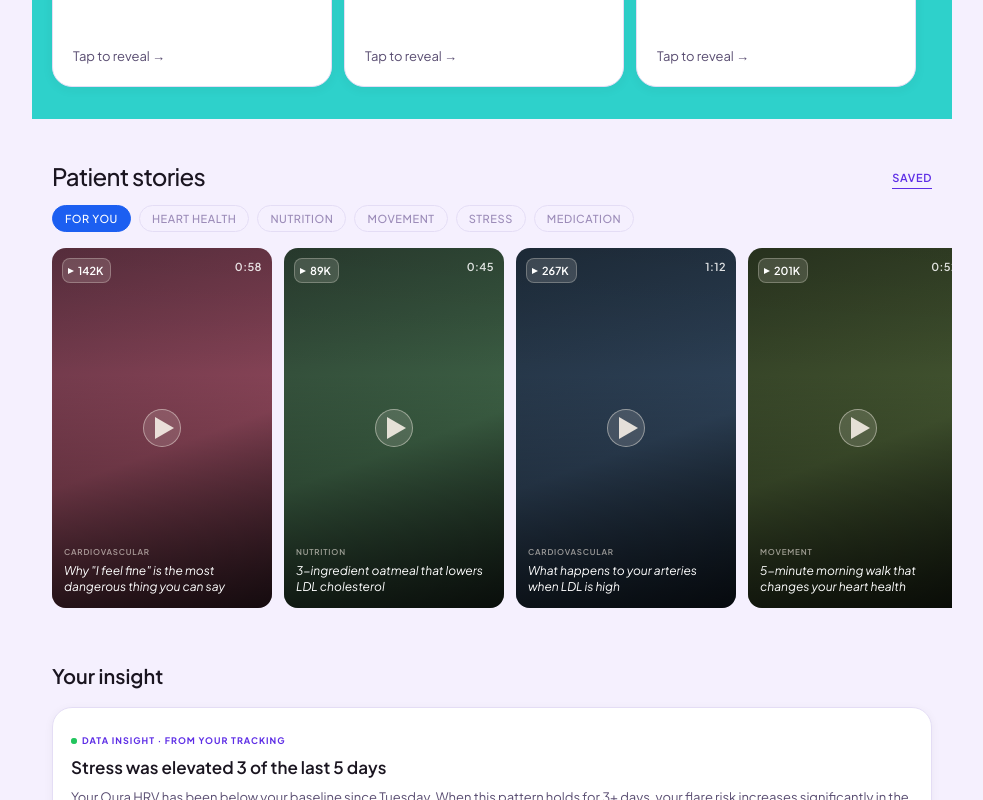
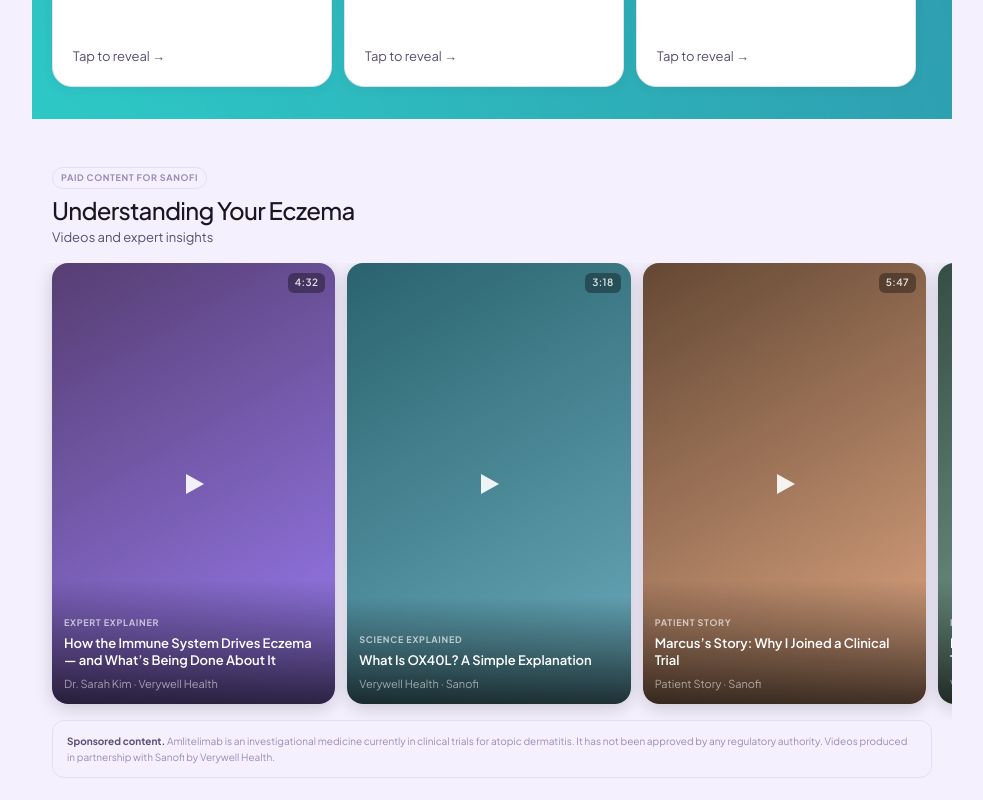
Before and after one commit to isramohamed-crypto/cardiometabolic-insights, a React (Vite) app: page / in a window 1280 px wide. Shown: the part 1760-2560 px from the top of the page, without its empty margins (148-1131 px from the left). Built offline with nearby package versions, Linux system fonts and the light colour scheme.

Commit message:
added sponsored content section instad of people stories

```diff
--- a/src/components/WatchNow.jsx
+++ b/src/components/WatchNow.jsx
@@ -1,244 +1,123 @@
-import React, { useState, useEffect, useRef } from 'react'
-import { reels } from '../data/reels'
+import React, { useState } from 'react'
 
-const CHIPS = ['For You', 'Heart Health', 'Nutrition', 'Movement', 'Stress', 'Medication']
+/* ─── Video data ─────────────────────────────────────────────────────────── */
+const VIDEOS = [
+  {
+    id: 1,
+    tag: 'Expert Explainer',
+    title: 'How the Immune System Drives Eczema \u2014 and What\u2019s Being Done About It',
+    src: 'Dr. Sarah Kim \u00b7 Verywell Health',
+    dur: '4:32',
+    bg: 'linear-gradient(150deg,rgba(58,30,90,0.85),rgba(93,45,230,0.6))',
+  },
+  {
+    id: 2,
+    tag: 'Science Explained',
+    title: 'What Is OX40L? A Simple Explanation',
+    src: 'Verywell Health \u00b7 Sanofi',
+    dur: '3:18',
+    bg: 'linear-gradient(150deg,rgba(6,74,85,0.85),rgba(13,124,143,0.6))',
+  },
+  {
+    id: 3,
+    tag: 'Patient Story',
+    title: 'Marcus\u2019s Story: Why I Joined a Clinical Trial',
+    src: 'Patient Story \u00b7 Sanofi',
+    dur: '5:47',
+    bg: 'linear-gradient(150deg,rgba(74,42,16,0.85),rgba(212,120,50,0.6))',
+  },
+  {
+    id: 4,
+    tag: 'Preparing for Your Visit',
+    title: 'Preparing to Talk About Newer Treatments',
+    src: 'Verywell Health \u00b7 Sanofi',
+    dur: '2:55',
+    bg: 'linear-gradient(150deg,rgba(20,48,36,0.85),rgba(60,130,90,0.6))',
+  },
+]
 
-function formatTime(progress, secs) {
-  const elapsed = Math.round((progress / 100) * secs)
-  const m = Math.floor(elapsed / 60)
-  const s = elapsed % 60
-  return `${m}:${s < 10 ? '0' : ''}${s}`
-}
+/* ─── Component ──────────────────────────────────────────────────────────── */
+export default function WatchNow() {
+  const [activeVideo, setActiveVideo] = useState(null)
 
-export default function WatchNow() {
-  const [activeChip, setActiveChip]     = useState('For You')
-  const [openReel, setOpenReel]         = useState(null)
-  const [playing, setPlaying]           = useState(false)
-  const [progress, setProgress]         = useState(0)
-  const [thumbVote, setThumbVote]       = useState(null) // 'up' | 'down' | null
-  const [toastMsg, setToastMsg]         = useState('')
-  const [toastVisible, setToastVisible] = useState(false)
-  const timerRef = useRef(null)
-
-  // ── Timer ──────────────────────────────────────────────────
-  useEffect(() => {
-    if (!playing || !openReel) return
-    timerRef.current = setInterval(() => {
-      setProgress(prev => {
-        const next = prev + 100 / (openReel.secs * 10)
-        if (next >= 100) {
-          clearInterval(timerRef.current)
-          setPlaying(false)
-          return 100
-        }
-        return next
-      })
-    }, 100)
-    return () => clearInterval(timerRef.current)
-  }, [playing, openReel])
-
-  // ── Helpers ────────────────────────────────────────────────
-  function showToast(msg) {
-    setToastMsg(msg)
-    setToastVisible(true)
-    setTimeout(() => setToastVisible(false), 2200)
-  }
-
-  function openModal(reel) {
-    clearInterval(timerRef.current)
-    setOpenReel(reel)
-    setPlaying(false)
-    setProgress(0)
-    setThumbVote(null)
-  }
-
-  function closeModal() {
-    clearInterval(timerRef.current)
-    setPlaying(false)
-    setOpenReel(null)
-  }
-
-  function togglePlay() {
-    setPlaying(p => !p)
-  }
-
-  function seekTo(e) {
-    const rect = e.currentTarget.getBoundingClientRect()
-    const pct = Math.max(0, Math.min(100, ((e.clientX - rect.left) / rect.width) * 100))
-    clearInterval(timerRef.current)
-    setPlaying(false)
-    setProgress(pct)
-  }
-
-  function handleThumb(vote) {
-    if (thumbVote === vote) {
-      setThumbVote(null)
-    } else {
-      setThumbVote(vote)
-      showToast(vote === 'up' ? 'Got it — more like this' : 'Got it — we\'ll show less of this')
-    }
-  }
-
-  // ── Render ─────────────────────────────────────────────────
   return (
     <>
-      <section className="watch-now">
-        {/* Section header */}
+      {/* ── Understanding Your Eczema ───────────────────────────────────── */}
+      <section className="watch-now watch-now--edu">
         <div className="watch-head">
           <div>
-            <h2 className="watch-title">Patient stories</h2>
+            <span className="watch-badge">Paid Content for Sanofi</span>
+            <h2 className="watch-title">Understanding Your Eczema</h2>
+            <p className="watch-subtitle">Videos and expert insights</p>
           </div>
-          <a
-            className="watch-saved"
-            href="#"
-            onClick={e => { e.preventDefault(); showToast('Opening saved reels…') }}
-          >
-            Saved
-          </a>
         </div>
 
-        {/* Chip row */}
-        <div className="chip-row">
-          {CHIPS.map(chip => (
-            <button
-              key={chip}
-              className={`chip${activeChip === chip ? ' chip--active' : ''}`}
-              onClick={() => setActiveChip(chip)}
+        <div className="edu-carousel">
+          {VIDEOS.map(video => (
+            <div
+              key={video.id}
+              className="edu-card"
+              onClick={() => setActiveVideo(video)}
             >
-              {chip}
-            </button>
-          ))}
-        </div>
-
-        {/* Carousel */}
-        <div className="reel-carousel">
-          {reels.map(reel => (
-            <div key={reel.id} className="reel-card" onClick={() => openModal(reel)}>
-              <div className="reel-bg" style={{ background: reel.bg }}>
-                <div className="reel-badge">
-                  <div className="reel-views">
-                    <div className="reel-play-tri-sm" />
-                    <span>{reel.views}</span>
-                  </div>
+              <div className="edu-card__bg" style={{ background: video.bg }}>
+                <div className="edu-card__play">
+                  <div className="edu-card__play-tri" />
                 </div>
-                <div className="reel-dur">{reel.dur}</div>
-                <div className="reel-play-btn">
-                  <div className="reel-play-tri" />
-                </div>
-                <div className="reel-meta">
-                  <div className="reel-tag">{reel.tag}</div>
-                  <div className="reel-title-card">{reel.title}</div>
+                <div className="edu-card__dur">{video.dur}</div>
+                <div className="edu-card__meta">
+                  <div className="edu-card__tag">{video.tag}</div>
+                  <div className="edu-card__title">{video.title}</div>
+                  <div className="edu-card__src">{video.src}</div>
                 </div>
               </div>
             </div>
           ))}
         </div>
+
+        <div className="edu-disclaimer">
+          <strong>Sponsored content.</strong> Amlitelimab is an investigational medicine currently in clinical trials for atopic dermatitis. It has not been approved by any regulatory authority. Videos produced in partnership with Sanofi by Verywell Health.
+        </div>
       </section>
 
-      {/* Modal */}
-      {openReel && (
-        <div className="reel-modal open">
-          <div className="reel-modal__video-area">
-            <div className="reel-modal__bg" style={{ background: openReel.bg, width: '100%', height: '100%' }} />
-
-            {/* Top bar */}
-            <div className="reel-modal__top">
-              <button className="reel-modal__close" onClick={closeModal}>
-                <svg viewBox="0 0 24 24" fill="none" stroke="rgba(245,239,230,.85)" strokeWidth="1.8" strokeLinecap="round">
-                  <line x1="18" y1="6" x2="6" y2="18"/><line x1="6" y1="6" x2="18" y2="18"/>
-                </svg>
-              </button>
-              <div className="reel-modal__title">{openReel.title}</div>
+      {/* ── Video overlay ─────────────────────────────────────────────── */}
+      {activeVideo && (
+        <div className="video-overlay" onClick={() => setActiveVideo(null)}>
+          <button
+            className="video-overlay__close"
+            onClick={() => setActiveVideo(null)}
+          >
+            \u2715
+          </button>
+          <div
+            className="edu-video-mock"
+            style={{ background: activeVideo.bg }}
+            onClick={e => e.stopPropagation()}
+          >
+            <div className="edu-video-mock__play">
+              <div className="edu-card__play-tri" />
             </div>
-
-            {/* Play / pause */}
-            <div className="reel-modal__play" onClick={togglePlay}>
-              {playing
-                ? <div className="reel-pause-icon" style={{ display: 'flex' }}>
-                    <div className="reel-pause-bar" /><div className="reel-pause-bar" />
-                  </div>
-                : <div className="reel-play-tri" />
-              }
-            </div>
-
-            {/* Side actions */}
-            <div className="reel-modal__actions">
-              <button
-                className={`reel-action-btn${thumbVote === 'up' ? ' active' : ''}`}
-                onClick={() => handleThumb('up')}
-              >
-                <svg viewBox="0 0 24 24" fill="none" stroke="rgba(245,239,230,.7)" strokeWidth="1.6" strokeLinecap="round" strokeLinejoin="round">
-                  <path d="M14 9V5a3 3 0 0 0-3-3l-4 9v11h11.28a2 2 0 0 0 2-1.7l1.38-9a2 2 0 0 0-2-2.3H14z"/>
-                  <path d="M7 22H4a2 2 0 0 1-2-2v-7a2 2 0 0 1 2-2h3"/>
-                </svg>
-                <span>More</span>
-              </button>
-              <button
-                className={`reel-action-btn${thumbVote === 'down' ? ' active' : ''}`}
-                onClick={() => handleThumb('down')}
-              >
-                <svg viewBox="0 0 24 24" fill="none" stroke="rgba(245,239,230,.7)" strokeWidth="1.6" strokeLinecap="round" strokeLinejoin="round">
-                  <path d="M10 15v4a3 3 0 0 0 3 3l4-9V2H5.72a2 2 0 0 0-2 1.7l-1.38 9a2 2 0 0 0 2 2.3H10z"/>
-                  <path d="M17 2h2.67A2.31 2.31 0 0 1 22 4v7a2.31 2.31 0 0 1-2.33 2H17"/>
-                </svg>
-                <span>Less</span>
-              </button>
-              <button className="reel-action-btn" onClick={() => showToast('Link copied')}>
-                <svg viewBox="0 0 24 24" fill="none" stroke="rgba(245,239,230,.7)" strokeWidth="1.6" strokeLinecap="round" strokeLinejoin="round">
-                  <circle cx="18" cy="5" r="3"/><circle cx="6" cy="12" r="3"/><circle cx="18" cy="19" r="3"/>
-                  <line x1="8.59" y1="13.51" x2="15.42" y2="17.49"/>
-                  <line x1="15.41" y1="6.51" x2="8.59" y2="10.49"/>
-                </svg>
-                <span>Share</span>
-              </button>
-              <button className="reel-action-btn" onClick={() => showToast('Saved to your reels')}>
-                <svg viewBox="0 0 24 24" fill="none" stroke="rgba(245,239,230,.7)" strokeWidth="1.6" strokeLinecap="round" strokeLinejoin="round">
-                  <path d="M19 21l-7-5-7 5V5a2 2 0 0 1 2-2h10a2 2 0 0 1 2 2z"/>
-                </svg>
-                <span>Save</span>
-              </button>
-            </div>
-
-            {/* Progress bar */}
-            <div className="reel-modal__progress-wrap">
-              <div className="reel-progress-bar" onClick={seekTo}>
-                <div className="reel-progress-fill" style={{ width: `${progress}%` }} />
-              </div>
-              <div className="reel-progress-times">
-                <span>{formatTime(progress, openReel.secs)}</span>
-                <span>{openReel.dur}</span>
-              </div>
-            </div>
-          </div>
-
-          {/* Caption */}
-          <div className="reel-modal__caption">
-            <p>{openReel.caption}</p>
-          </div>
-
-          {/* Related */}
-          <div className="reel-modal__related">
-            <div className="reel-related-head">
-              <h3>Up next</h3>
-              <span>{reels.length - 1} videos</span>
-            </div>
-            <div className="reel-related-row">
-              {reels.filter(r => r.id !== openReel.id).map(r => (
-                <div key={r.id} className="reel-related-wrap" onClick={() => openModal(r)}>
-                  <div className="reel-related-thumb" style={{ background: r.bg }}>
-                    <div className="reel-related-play"><div className="reel-play-tri-xs" /></div>
-                    <div className="reel-related-dur">{r.dur}</div>
-                  </div>
-                  <div className="reel-related-label">{r.title}</div>
-                </div>
-              ))}
+            <div className="edu-video-mock__meta">
+              <div className="edu-card__tag">{activeVideo.tag}</div>
+              <div className="edu-video-mock__title">{activeVideo.title}</div>
+              <div className="edu-card__src">{activeVideo.src}</div>
             </div>
           </div>
         </div>
       )}
 
-      {/* Toast */}
-      <div className={`toast${toastVisible ? ' show' : ''}`}>{toastMsg}</div>
+      {/* ── Patient Stories (commented out) ─────────────────────────── */}
+      {/*
+      <section className="watch-now">
+        <div className="watch-head">
+          <div>
+            <h2 className="watch-title">Patient stories</h2>
+          </div>
+          <a className="watch-saved" href="#">Saved</a>
+        </div>
+        <div className="chip-row"> ... </div>
+        <div className="reel-carousel"> ... </div>
+      </section>
+      */}
     </>
   )
 }
--- a/src/index.css
+++ b/src/index.css
@@ -216,7 +216,7 @@ svg { display: block; }
   color: rgba(255,255,255,0.95);
 }
 .hero-wrap .hero__greeting-eyebrow {
-  color: var(--color-lime);
+  color: #ffffff;
   font-size: var(--font-size-3xl);
   font-weight: 500;
   letter-spacing: -0.02em;
@@ -1741,13 +1741,27 @@ svg { display: block; }
 .quick-answers {
   padding: var(--space-6) 0 var(--space-4);
   background: var(--color-sage);
+  position: relative;
   margin: var(--space-4) 0;
 }
+.quick-answers::before {
+  content: '';
+  position: absolute;
+  inset: 0;
+  background: url(/cool-gradient.jpg) center/cover no-repeat;
+  opacity: 0.3;
+  pointer-events: none;
+}
+.quick-answers__title,
+.qa-scroll {
+  position: relative;
+  z-index: 1;
+}
 .quick-answers__title {
   font-family: var(--font-serif);
   font-size: var(--font-size-xl);
   font-weight: 600;
-  color: var(--color-text-primary);
+  color: var(--color-text-inverse);
   padding: 0 var(--space-5);
   margin-bottom: var(--space-4);
 }
@@ -1839,6 +1853,179 @@ svg { display: block; }
   margin-top: var(--space-5);
 }
 
+/* ── Understanding Your Eczema (edu) ────────────────────────── */
+.watch-now--edu .watch-head {
+  align-items: flex-start;
+}
+.watch-subtitle {
+  font-family: var(--font-sans);
+  font-size: var(--font-size-sm);
+  color: var(--color-text-secondary);
+  margin-top: 4px;
+}
+.watch-badge {
+  display: inline-block;
+  font-family: var(--font-sans);
+  font-size: 9px;
+  font-weight: 700;
+  letter-spacing: 0.07em;
+  text-transform: uppercase;
+  color: var(--color-text-muted);
+  border: 1px solid var(--color-border);
+  border-radius: var(--radius-full);
+  padding: 3px 8px;
+  white-space: nowrap;
+  margin-bottom: 8px;
+}
+
+/* Carousel */
+.edu-carousel {
+  display: flex;
+  gap: 12px;
+  overflow-x: auto;
+  scrollbar-width: none;
+  padding: 0 var(--space-5) var(--space-4);
+  -webkit-overflow-scrolling: touch;
+}
+.edu-carousel::-webkit-scrollbar { display: none; }
+
+/* Video card */
+.edu-card {
+  flex: 0 0 220px;
+  border-radius: 16px;
+  overflow: hidden;
+  cursor: pointer;
+  box-shadow: 0 4px 18px rgba(0,0,0,.18);
+  transition: transform .18s, box-shadow .18s;
+}
+.edu-card:active { transform: scale(0.97); }
+
+.edu-card__bg {
+  position: relative;
+  width: 100%;
+  aspect-ratio: 9/14;
+  display: flex;
+  flex-direction: column;
+  justify-content: space-between;
+  padding: 12px;
+}
+.edu-card__play {
+  position: absolute;
+  inset: 0;
+  display: flex;
+  align-items: center;
+  justify-content: center;
+}
+.edu-card__play-tri {
+  width: 0;
+  height: 0;
+  border-style: solid;
+  border-width: 10px 0 10px 18px;
+  border-color: transparent transparent transparent rgba(255,255,255,0.9);
+  margin-left: 3px;
+}
+.edu-card__dur {
+  position: absolute;
+  top: 10px;
+  right: 10px;
+  font-family: var(--font-sans);
+  font-size: 10px;
+  font-weight: 600;
+  color: rgba(255,255,255,0.85);
+  background: rgba(0,0,0,0.35);
+  border-radius: 6px;
+  padding: 2px 7px;
+  letter-spacing: 0.04em;
+}
+.edu-card__meta {
+  position: absolute;
+  bottom: 0;
+  left: 0;
+  right: 0;
+  padding: 36px 12px 12px;
+  background: linear-gradient(transparent, rgba(0,0,0,0.72));
+  border-radius: 0 0 16px 16px;
+}
+.edu-card__tag {
+  font-family: var(--font-sans);
+  font-size: 9px;
+  font-weight: 700;
+  letter-spacing: 0.08em;
+  text-transform: uppercase;
+  color: rgba(255,255,255,0.65);
+  margin-bottom: 5px;
+}
+.edu-card__title {
+  font-family: var(--font-serif);
+  font-size: var(--font-size-sm);
+  font-weight: 600;
+  color: #fff;
+  line-height: 1.3;
+  margin-bottom: 6px;
+}
+.edu-card__src {
+  font-family: var(--font-sans);
+  font-size: var(--font-size-xs);
+  color: rgba(255,255,255,0.55);
+}
+
+/* Disclaimer */
+.edu-disclaimer {
+  margin: 0 var(--space-5);
+  padding: 12px 14px;
+  border-radius: 12px;
+  background: var(--color-surface-2);
+  border: 1px solid var(--color-border);
+  font-family: var(--font-sans);
+  font-size: 10px;
+  color: var(--color-text-muted);
+  line-height: 1.6;
+}
+.edu-disclaimer strong {
+  color: var(--color-text-secondary);
+}
+
+/* Video mock fullscreen overlay */
+.edu-video-mock {
+  position: relative;
+  width: min(380px, 92vw);
+  aspect-ratio: 9/16;
+  border-radius: 20px;
+  overflow: hidden;
+  display: flex;
+  flex-direction: column;
+  justify-content: flex-end;
+}
+.edu-video-mock__play {
+  position: absolute;
+  inset: 0;
+  display: flex;
+  align-items: center;
+  justify-content: center;
+}
+.edu-video-mock__play .edu-card__play-tri {
+  border-width: 16px 0 16px 28px;
+}
+.edu-video-mock__meta {
+  padding: 60px 20px 24px;
+  background: linear-gradient(transparent, rgba(0,0,0,0.8));
+}
+.edu-video-mock__title {
+  font-family: var(--font-serif);
+  font-size: var(--font-size-lg);
+  font-weight: 600;
+  color: #fff;
+  line-height: 1.3;
+  margin-bottom: 6px;
+}
+
+/* Desktop — show 3 cards */
+@media (min-width: 640px) {
+  .edu-card {
+    flex: 0 0 calc(33.333% - 10px);
+  }
+}
+
 /* Chip row */
 .chip-row {
   display: flex;
```
Also changed, not shown: .claude/settings.local.json, public/cool-gradient.jpg (added), 13 other files (tests, documents, lock files or other folders).
